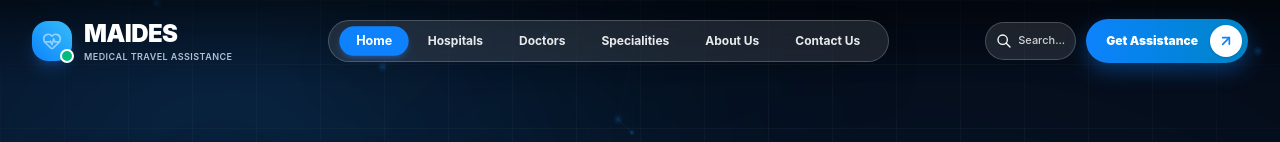
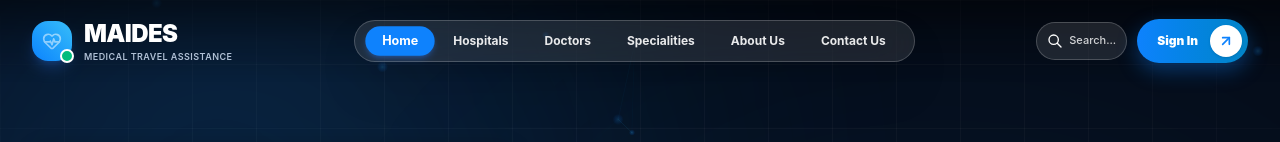
Before and after one commit to aleenashinto/MEDICAL-TOURISM, a Next.js app in the folder vitalis-web/: page / in a window 1280 px wide. Shown: the top 142 px of the page. Built offline with nearby package versions, Linux system fonts and the light colour scheme.

Commit message:
Update Navbar CTA from Get Assistance to Sign In linking directly to /auth/login

```diff
--- a/vitalis-web/src/components/Navbar.tsx
+++ b/vitalis-web/src/components/Navbar.tsx
@@ -131,15 +131,16 @@ export function Navbar({ onOpenIntake, onOpenConcierge, onOpenSearch, style = "t
               <span className="hidden xl:inline text-[11px] font-medium opacity-80">Search...</span>
             </button>
 
-            <button
-              onClick={onOpenIntake}
+            {/* Sign In Button */}
+            <Link
+              href="/auth/login"
               className="flex items-center pl-4 sm:pl-5 pr-1.5 py-1.5 rounded-full bg-gradient-to-r from-[#0E82FD] to-[#0284C7] hover:from-[#0360D9] hover:to-[#0E82FD] text-white text-xs font-black shadow-[0_8px_20px_rgba(14,130,253,0.35)] hover:shadow-[0_10px_25px_rgba(14,130,253,0.5)] hover:scale-[1.02] transition-all duration-300 group cursor-pointer"
             >
-              <span className="mr-2.5 sm:mr-3">Get Assistance</span>
+              <span className="mr-2.5 sm:mr-3">Sign In</span>
               <div className="w-7 h-7 sm:w-8 sm:h-8 rounded-full bg-white text-[#0E82FD] flex items-center justify-center transition-transform duration-300 group-hover:rotate-45 shadow-sm">
                 <ArrowUpRight className="w-3.5 h-3.5 sm:w-4 sm:h-4 stroke-[2.5]" />
               </div>
-            </button>
+            </Link>
           </div>
 
           {/* Mobile Hamburger & Search */}
@@ -201,16 +202,14 @@ export function Navbar({ onOpenIntake, onOpenConcierge, onOpenSearch, style = "t
               </div>
 
               <div className="pt-3 border-t border-white/10 flex flex-col space-y-2.5">
-                <button
-                  onClick={() => {
-                    setMobileMenuOpen(false);
-                    if (onOpenIntake) onOpenIntake();
-                  }}
+                <Link
+                  href="/auth/login"
+                  onClick={() => setMobileMenuOpen(false)}
                   className="w-full py-3.5 rounded-xl bg-gradient-to-r from-[#0E82FD] to-[#38BDF8] text-white text-xs font-black text-center shadow-lg shadow-blue-500/40 active:scale-98 transition-all flex items-center justify-center space-x-2 cursor-pointer"
                 >
                   <Sparkles className="w-4 h-4" />
-                  <span>Get Medical Assistance</span>
-                </button>
+                  <span>Sign In</span>
+                </Link>
 
                 <div className="grid grid-cols-2 gap-2 text-center text-xs">
                   <a
```
